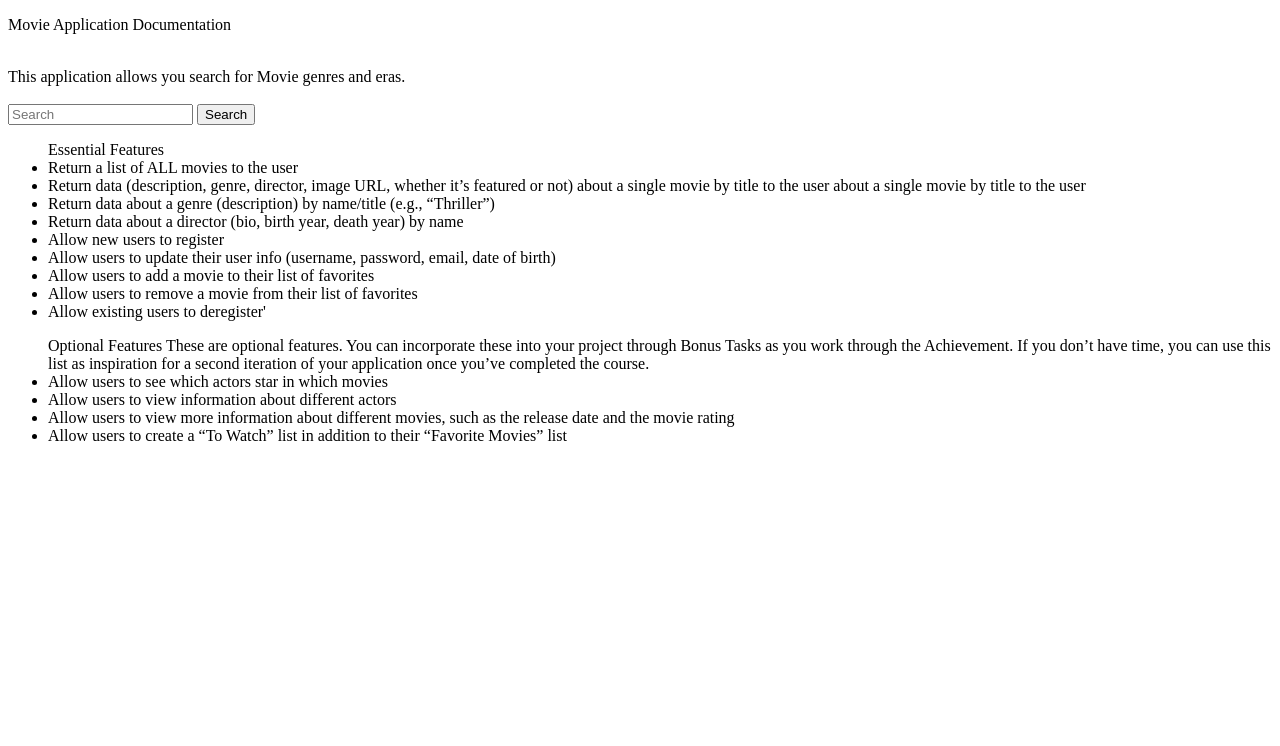
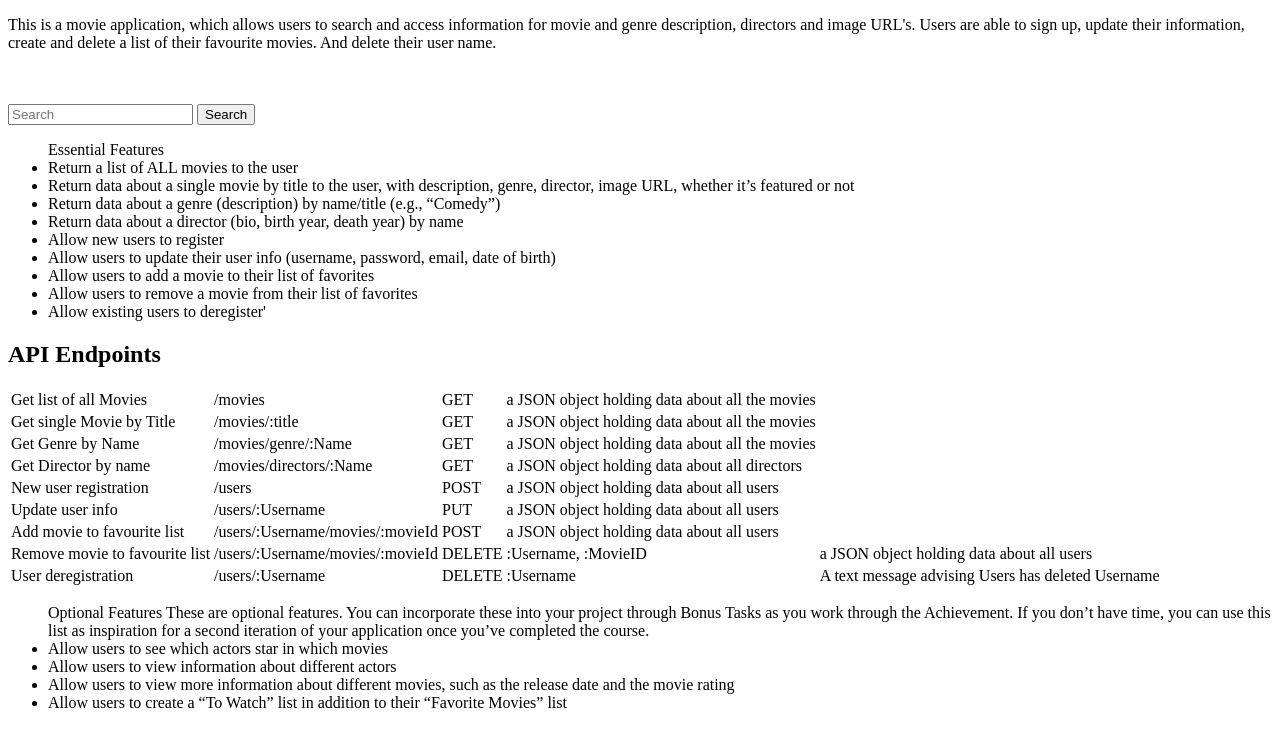
Before and after one commit to Andrew0T/MyFlix, a website: page public/documentation.html in a window 1280 px wide. Drawn offline with Linux system fonts and the light colour scheme.

Commit message:
Update documentation.html
Updated the documentation.html to meet the new js coding.

```diff
--- a/public/documentation.html
+++ b/public/documentation.html
@@ -2,13 +2,15 @@
 <html lang="en">
 <head>
   <meta charset="utf-8">
-  <title>Documentation</title>
+
+  <title>Movie Application Documentation</title>
 </head>
 <body>
 <header>
-    <P>Movie Application Documentation</P>
-    <br>
-    <hi>This application allows you search for Movie genres and eras.</hi>
+    <P>
+      This is a movie application, which allows users to search and access information for movie and genre description, directors and image URL's.
+      Users are able to sign up, update their information, create and delete a list of their favourite movies. And delete their user name.
+    </P>
     <br>
     <br>
     <form class="form-inline">
@@ -17,19 +19,77 @@
    </form>
 </header>
 <main>
-<div>
+  <div>
     <ul> Essential Features
       <li>Return a list of ALL movies to the user</li>
-      <li>Return data (description, genre, director, image URL, whether it’s featured or not) about a single movie by title to the user  about a single movie by title to the user</li>
-      <li>Return data about a genre (description) by name/title (e.g., “Thriller”)</li>
+      <li>Return data about a single movie by title to the user, with description, genre, director, image URL, whether it’s featured or not</li>
+      <li>Return data about a genre (description) by name/title (e.g., “Comedy”)</li>
       <li>Return data about a director (bio, birth year, death year) by name</li>
-      <li> Allow new users to register</li>
-      <li> Allow users to update their user info (username, password, email, date of birth)</li>
+      <li>Allow new users to register</li>
+      <li>Allow users to update their user info (username, password, email, date of birth)</li>
       <li>Allow users to add a movie to their list of favorites</li>
       <li>Allow users to remove a movie from their list of favorites </li>
       <li>Allow existing users to deregister'</li>
     </ul>
-
+    <h2>API Endpoints</h2>
+    <table>
+      <tr>
+        <td>Get list of all Movies</td>
+        <td>/movies</td>
+        <td>GET</td>
+        <td>a JSON object holding data about all the movies</td>
+      </tr>
+      <tr>
+        <td>Get single Movie by Title</td>
+        <td>/movies/:title</td>
+        <td>GET</td>
+        <td>a JSON object holding data about all the movies</td>
+      </tr>
+      <tr>
+        <td>Get Genre by Name</td>
+        <td>/movies/genre/:Name</td>
+        <td>GET</td>
+        <td>a JSON object holding data about all the movies</td>
+      </tr>
+      <tr>
+        <td>Get Director by name</td>
+        <td>/movies/directors/:Name</td>
+        <td>GET</td>
+        <td>a JSON object holding data about all directors</td>
+      </tr>
+      <tr>
+        <td>New user registration</td>
+        <td>/users</td>
+        <td>POST</td>
+        <td>a JSON object holding data about all users</td>
+      </tr>
+      <tr>
+        <td>Update user info</td>
+        <td>/users/:Username</td>
+        <td>PUT</td>
+        <td>a JSON object holding data about all users</td>
+      </tr>
+      <tr>
+        <td>Add movie to favourite list</td>
+        <td>/users/:Username/movies/:movieId</td>
+        <td>POST</td>
+        <td>a JSON object holding data about all users</td>
+      </tr>
+      <tr>
+        <td>Remove movie to favourite list</td>
+        <td>/users/:Username/movies/:movieId</td>
+        <td>DELETE</td>
+        <td>:Username, :MovieID</td>
+        <td>a JSON object holding data about all users</td>
+      </tr>
+      <tr>
+        <td>User deregistration</td>
+        <td>/users/:Username</td>
+        <td>DELETE</td>
+        <td>:Username</td>
+        <td>A text message advising Users has deleted Username</td>
+      </tr>
+    </table>
     <ul> Optional Features
       These are optional features. You can incorporate these into your project through Bonus Tasks as you work through the Achievement. If you don’t have time, you can use this list as inspiration for a second iteration of your application once you’ve completed the course.
 
```
